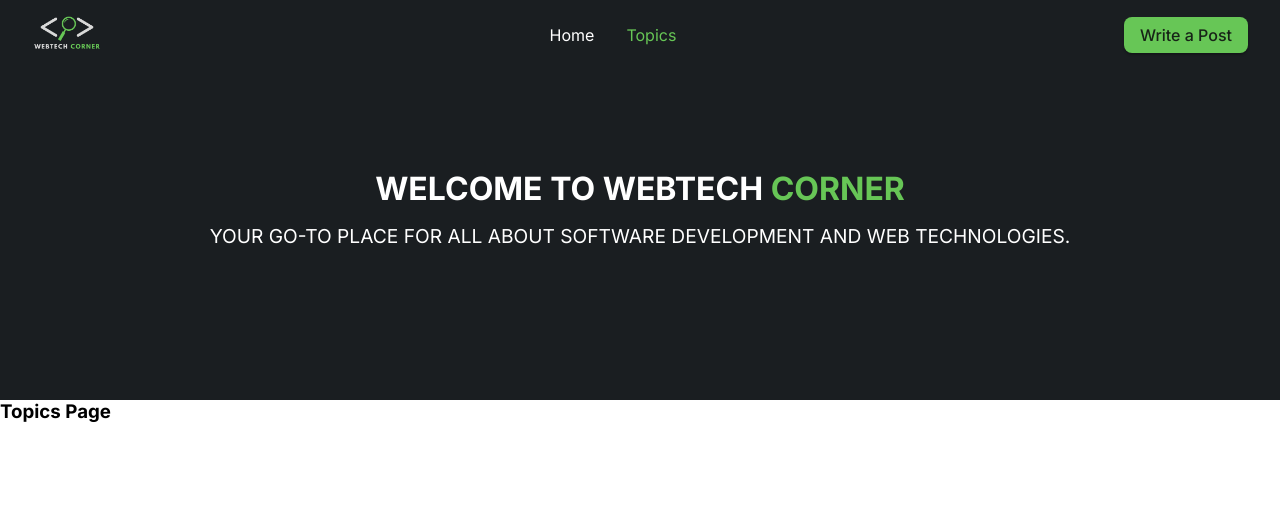
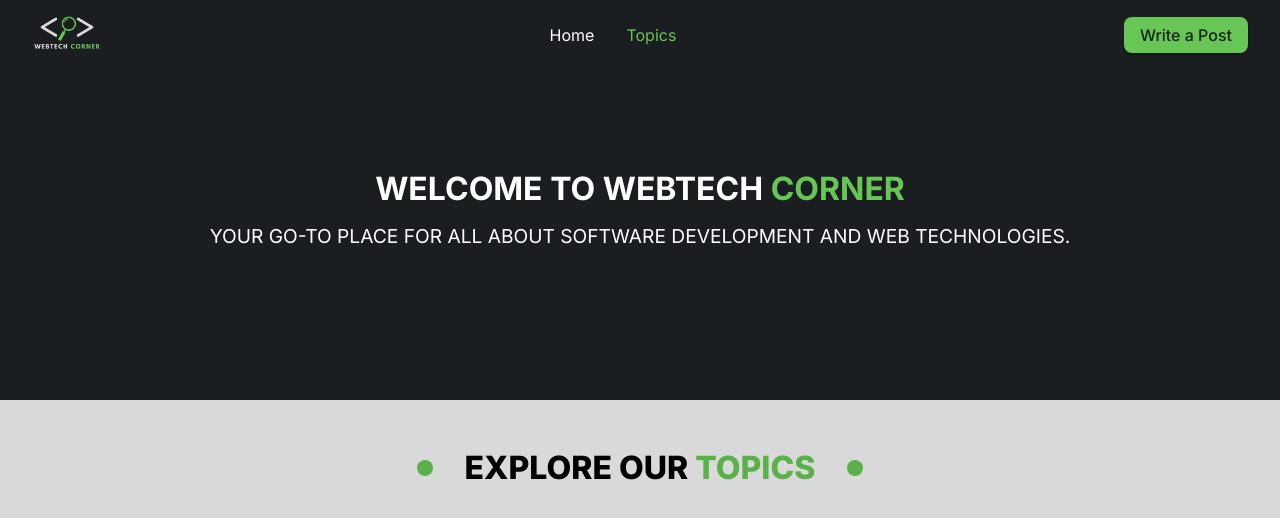
Before and after one commit to Farahat612/WebTech-Corner---TechBlog---NextJS---Styled-Components, a Next.js app: page /topics in a window 1280 px wide. Shown: the top 518 px of the page. Built offline with nearby package versions, Linux system fonts and the light colour scheme.

Commit message:
Reorganizing and creating Section Reusable component

```diff
--- a/src/app/GlobalStyle.ts
+++ b/src/app/GlobalStyle.ts
@@ -26,6 +26,13 @@ export const GlobalStyle = createGlobalStyle`
     padding: 3rem 0 2rem;
   }
 
+  .container{
+    max-width: 1068px;
+    margin: auto;
+    padding: 0 1rem;
+    width: 100%;
+  }
+
 
   :root {
     --bg: #D9D9D9;
--- a/src/app/_components/hero.tsx
+++ b/src/app/_components/hero.tsx
@@ -1,14 +1,11 @@
 'use client'
 
-import {
-  Container,
-  HeroSection,
-} from '../../components/styled-components/styled'
+import { HeroSection } from '../../components/styled-components/styled'
 
 export const Hero = () => {
   return (
     <HeroSection id='hero'>
-      <Container className='hero-text'>
+      <div className='hero-text container'>
         <h2 className='title'>
           Welcome to WebTech <span>Corner</span>
         </h2>
@@ -16,7 +13,7 @@ export const Hero = () => {
           Your go-to place for all about software development and web
           technologies.
         </span>
-      </Container>
+      </div>
     </HeroSection>
   )
 }
--- a/src/app/topics/page.tsx
+++ b/src/app/topics/page.tsx
@@ -1,10 +1,15 @@
+'use client'
+import { PageContainer } from '@/components/styled-components/styled'
+import Section from '@/components/ui/Section'
 
 export default function TopicsPage() {
   return (
-    <div>
-      <h3>
-        Topics Page
-      </h3>
-    </div>
+    <PageContainer>
+      <Section>
+        <h2 className="heading">
+          Explore Our <span>Topics</span>
+        </h2>
+      </Section>
+    </PageContainer>
   )
 }
--- a/src/components/styled-components/styled.ts
+++ b/src/components/styled-components/styled.ts
@@ -46,13 +46,6 @@ export const Nav = styled.nav`
   }
 `
 
-export const Container = styled.div`
-  max-width: 1068px;
-  margin: auto;
-  padding: 0 1rem;
-  width: 100%;
-`
-
 export const HeroSection = styled.section`
   width: 100%;
   min-height: 25rem;
@@ -83,19 +76,3 @@ export const HeroSection = styled.section`
     }
   }
 `
-
-export const Section = styled.section`
-  padding: 2rem;
-  width: 100%;
-
-  .heading {
-    font-size: 2rem;
-    text-align: center;
-    border: 1px solid var(--primary-Color);
-    color: var(--secondary-Color);
-
-    span {
-      color: var(--primary-Color);
-    }
-  }
-`
--- /dev/null
+++ b/src/components/ui/Section/index.tsx
@@ -0,0 +1,11 @@
+import { SectionContainer } from './styled'
+
+interface SectionProps {
+  children: React.ReactNode
+}
+
+const Section = ({ children }: SectionProps) => {
+  return <SectionContainer>{children}</SectionContainer>
+}
+
+export default Section
--- /dev/null
+++ b/src/components/ui/Section/styled.ts
@@ -0,0 +1,40 @@
+import styled from 'styled-components'
+
+export const SectionContainer = styled.section`
+  padding: 2rem;
+  width: 100%;
+
+  .heading {
+    position: relative;
+    width: fit-content;
+    margin: auto;
+    text-transform: uppercase;
+    font-size: 2rem;
+    font-weight: 800;
+    text-align: center;
+    padding: 1rem;
+    color: var(--secondary-color);
+
+    span {
+      color: var(--primary-hoverColor);
+    }
+
+    &::after {
+      right: -2rem;
+    }
+    &::before {
+      left: -2rem;
+    }
+    &::after,
+    &::before {
+      content: '';
+      position: absolute;
+      top: 50%;
+      transform: translateY(-50%);
+      width: 1rem;
+      height: 1rem;
+      border-radius: 50%;
+      background-color: var(--primary-hoverColor);
+    }
+  }
+`
```
